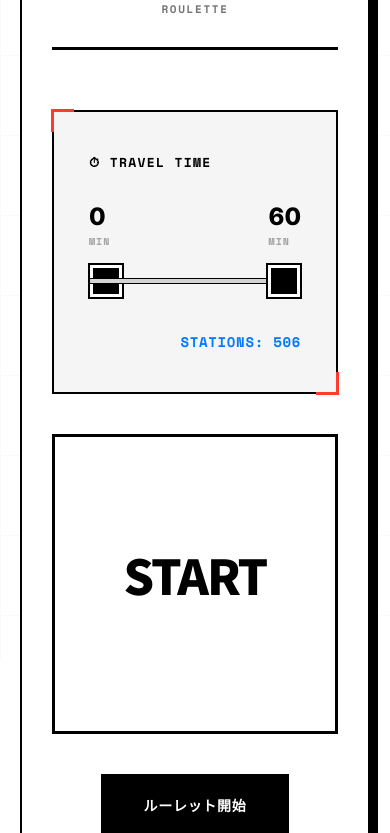
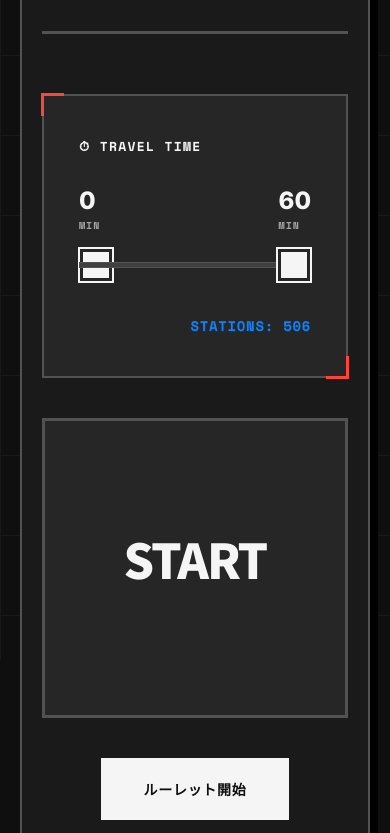
Before and after one commit to hanopome/kansai_station_roulette, a plain HTML site: page index.html in a window 390 px wide. Shown: the part 184-1017 px from the top of the page. Drawn offline with nearby package versions, Linux system fonts and the light colour scheme.

Commit message:
Update index.html

```diff
--- a/index.html
+++ b/index.html
@@ -9,21 +9,21 @@
     <link href="https://fonts.googleapis.com/css2?family=Noto+Sans+JP:wght@300;400;700;900&family=Space+Mono:wght@400;700&family=Inter:wght@300;400;600;800&display=swap" rel="stylesheet">
     <style>
         :root {
-            --black: #000000;
-            --white: #FFFFFF;
-            --gray-100: #F5F5F5;
-            --gray-200: #E5E5E5;
-            --gray-300: #D4D4D4;
-            --gray-400: #A3A3A3;
-            --gray-500: #737373;
-            --gray-600: #525252;
-            --gray-700: #404040;
-            --gray-800: #262626;
-            --gray-900: #171717;
+            /* 黒基調のカラーパレット */
+            --bg-base: #0f0f0f;
+            --bg-panel: #1a1a1a;
+            --bg-surface: #262626;
+
+            --text-main: #f5f5f5;
+            --text-muted: #a3a3a3;
+
+            --border-light: #404040;
+            --border-main: #525252;
+            --border-dark: #000000;
 
             /* 差し色 */
-            --accent-primary: #FF3B30;
-            --accent-secondary: #007AFF;
+            --accent-primary: #FF453A;
+            --accent-secondary: #0A84FF;
         }
 
         * {
@@ -34,8 +34,8 @@
 
         body {
             font-family: 'Noto Sans JP', sans-serif;
-            background: var(--white);
-            color: var(--black);
+            background: var(--bg-base);
+            color: var(--text-main);
             min-height: 100vh;
             display: flex;
             align-items: center;
@@ -53,22 +53,22 @@
             width: 100%;
             height: 100%;
             background-image:
-                linear-gradient(90deg, var(--gray-100) 1px, transparent 1px),
-                linear-gradient(0deg, var(--gray-100) 1px, transparent 1px);
+                linear-gradient(90deg, var(--border-light) 1px, transparent 1px),
+                linear-gradient(0deg, var(--border-light) 1px, transparent 1px);
             background-size: 80px 80px;
-            opacity: 0.5;
+            opacity: 0.2;
             pointer-events: none;
             z-index: 0;
         }
 
         .container {
-            background: var(--white);
-            border: 2px solid var(--black);
+            background: var(--bg-panel);
+            border: 2px solid var(--border-main);
             padding: 60px 50px;
             max-width: 900px;
             width: 100%;
             position: relative;
-            box-shadow: 12px 12px 0 var(--black);
+            box-shadow: 12px 12px 0 var(--border-dark);
             z-index: 1;
             animation: containerEntry 0.8s cubic-bezier(0.16, 1, 0.3, 1);
         }
@@ -77,19 +77,19 @@
             from {
                 opacity: 0;
                 transform: translate(-10px, -10px);
-                box-shadow: 0 0 0 var(--black);
+                box-shadow: 0 0 0 var(--border-dark);
             }
             to {
                 opacity: 1;
                 transform: translate(0, 0);
-                box-shadow: 12px 12px 0 var(--black);
+                box-shadow: 12px 12px 0 var(--border-dark);
             }
         }
 
         .header {
             text-align: center;
             margin-bottom: 60px;
-            border-bottom: 3px solid var(--black);
+            border-bottom: 3px solid var(--border-main);
             padding-bottom: 30px;
             animation: fadeIn 0.6s ease 0.2s backwards;
         }
@@ -105,21 +105,21 @@
             margin-bottom: 8px;
             letter-spacing: -0.03em;
             line-height: 1.1;
-            color: var(--black);
+            color: var(--text-main);
         }
 
         .subtitle {
             font-size: 11px;
             font-weight: 700;
-            color: var(--gray-500);
+            color: var(--text-muted);
             letter-spacing: 0.15em;
             text-transform: uppercase;
             font-family: 'Space Mono', monospace;
         }
 
         .time-filter {
-            background: var(--gray-100);
-            border: 2px solid var(--black);
+            background: var(--bg-surface);
+            border: 2px solid var(--border-main);
             padding: 40px 35px;
             margin-bottom: 40px;
             position: relative;
@@ -158,7 +158,7 @@
         .time-filter h3 {
             font-size: 13px;
             font-weight: 700;
-            color: var(--black);
+            color: var(--text-main);
             margin-bottom: 30px;
             text-align: left;
             text-transform: uppercase;
@@ -172,7 +172,7 @@
             margin-bottom: 20px;
             font-size: 32px;
             font-weight: 900;
-            color: var(--black);
+            color: var(--text-main);
             font-family: 'Inter', sans-serif;
         }
 
@@ -188,7 +188,7 @@
             font-size: 10px;
             font-weight: 700;
             letter-spacing: 0.1em;
-            color: var(--gray-400);
+            color: var(--text-muted);
             font-family: 'Space Mono', monospace;
         }
 
@@ -203,12 +203,12 @@
             appearance: none;
             width: 100%;
             height: 6px;
-            background: var(--gray-300);
+            background: var(--border-light);
             outline: none;
             position: absolute;
             top: 27px;
             pointer-events: none;
-            border: 1px solid var(--black);
+            border: 1px solid var(--border-main);
         }
 
         input[type="range"]::-webkit-slider-thumb {
@@ -216,11 +216,11 @@
             appearance: none;
             width: 32px;
             height: 32px;
-            background: var(--black);
+            background: var(--text-main);
             cursor: pointer;
             pointer-events: all;
-            border: 3px solid var(--white);
-            box-shadow: 0 0 0 2px var(--black);
+            border: 3px solid var(--bg-surface);
+            box-shadow: 0 0 0 2px var(--text-main);
             transition: all 0.2s ease;
         }
 
@@ -236,11 +236,11 @@
         input[type="range"]::-moz-range-thumb {
             width: 32px;
             height: 32px;
-            background: var(--black);
+            background: var(--text-main);
             cursor: pointer;
             pointer-events: all;
-            border: 3px solid var(--white);
-            box-shadow: 0 0 0 2px var(--black);
+            border: 3px solid var(--bg-surface);
+            box-shadow: 0 0 0 2px var(--text-main);
             transition: all 0.2s ease;
         }
 
@@ -261,8 +261,8 @@
             position: absolute;
             top: 27px;
             height: 6px;
-            background: var(--black);
-            border: 1px solid var(--black);
+            background: var(--accent-secondary);
+            border: 1px solid var(--accent-secondary);
             transition: all 0.3s ease;
         }
 
@@ -276,8 +276,8 @@
         }
 
         .roulette-display {
-            background: var(--white);
-            border: 3px solid var(--black);
+            background: var(--bg-surface);
+            border: 3px solid var(--border-main);
             padding: 80px 40px;
             margin-bottom: 40px;
             min-height: 300px;
@@ -288,6 +288,9 @@
             position: relative;
             overflow: hidden;
             animation: scaleIn 0.6s ease 0.6s backwards;
+
+            /* 長い駅名を可変サイズにするためのコンテナクエリ */
+            container-type: inline-size;
         }
 
         @keyframes scaleIn {
@@ -316,18 +319,23 @@
         .station-name {
             font-size: 72px;
             font-weight: 900;
-            color: var(--black);
+            color: var(--text-main);
             text-align: center;
             letter-spacing: -0.04em;
             position: relative;
             z-index: 1;
             font-family: 'Noto Sans JP', sans-serif;
+
+            /* 長い駅名が1行におさまるようにする */
+            white-space: nowrap;
+            width: 100%;
+            transition: font-size 0.1s ease;
         }
 
         .travel-time {
             font-size: 16px;
             font-weight: 700;
-            color: var(--gray-500);
+            color: var(--text-muted);
             margin-top: 20px;
             font-family: 'Space Mono', monospace;
             letter-spacing: 0.05em;
@@ -350,9 +358,9 @@
         }
 
         button {
-            background: var(--black);
-            color: var(--white);
-            border: 3px solid var(--black);
+            background: var(--text-main);
+            color: var(--bg-base);
+            border: 3px solid var(--text-main);
             padding: 22px 50px;
             font-size: 16px;
             font-weight: 700;
@@ -384,6 +392,7 @@
         button:hover:not(:disabled) {
             transform: translate(3px, 3px);
             box-shadow: -3px -3px 0 var(--accent-secondary);
+            color: var(--text-main);
         }
 
         button:hover:not(:disabled)::before {
@@ -404,18 +413,18 @@
         .info {
             margin-top: 40px;
             padding: 30px;
-            background: var(--white);
-            border: 2px solid var(--black);
+            background: var(--bg-surface);
+            border: 2px solid var(--border-main);
             border-left: 6px solid var(--accent-secondary);
             font-size: 13px;
-            color: var(--gray-700);
+            color: var(--text-muted);
             line-height: 1.9;
             font-family: 'Noto Sans JP', sans-serif;
             animation: fadeIn 0.6s ease 1s backwards;
         }
 
         .info strong {
-            color: var(--black);
+            color: var(--text-main);
             font-weight: 700;
             font-size: 14px;
         }
@@ -423,9 +432,9 @@
         .result-info {
             margin-top: 30px;
             padding: 30px;
-            background: var(--black);
-            color: var(--white);
-            border: 3px solid var(--black);
+            background: var(--border-dark);
+            color: var(--text-main);
+            border: 3px solid var(--border-main);
             text-align: center;
             display: none;
             position: relative;
@@ -461,13 +470,13 @@
         .result-title {
             font-size: 24px;
             font-weight: 900;
-            color: var(--white);
+            color: var(--text-main);
             margin-bottom: 15px;
             font-family: 'Noto Sans JP', sans-serif;
         }
 
         .line-info {
-            color: var(--gray-300);
+            color: var(--text-muted);
             font-weight: 400;
             font-size: 14px;
             line-height: 1.8;
@@ -476,12 +485,16 @@
 
         @media (max-width: 768px) {
             .container {
-                padding: 40px 30px;
-                box-shadow: 8px 8px 0 var(--black);
+                padding: 40px 20px;
+                box-shadow: 8px 8px 0 var(--border-dark);
             }
 
             h1 {
                 font-size: 36px;
+            }
+
+            .roulette-display {
+                padding: 60px 20px;
             }
 
             .station-name {
@@ -504,13 +517,13 @@
         }
 
         ::-webkit-scrollbar-track {
-            background: var(--gray-100);
-            border: 1px solid var(--gray-300);
+            background: var(--bg-base);
+            border: 1px solid var(--border-main);
         }
 
         ::-webkit-scrollbar-thumb {
-            background: var(--black);
-            border: 3px solid var(--gray-100);
+            background: var(--border-light);
+            border: 3px solid var(--bg-base);
         }
 
         ::-webkit-scrollbar-thumb:hover {
@@ -1116,6 +1129,23 @@
             stationCount.textContent = `STATIONS: ${filtered.length}`;
         }
 
+        // 長い駅名が1行に収まるようにコンテナクエリを活用してフォントサイズを動的に計算・適用する関数
+        function adjustFontSizeForStation(name) {
+            const display = document.getElementById('stationDisplay');
+            const len = name.length;
+
+            // 画面幅に応じて最大フォントサイズを決定
+            const maxFontSize = window.innerWidth <= 768 ? 48 : 72;
+
+            if (len >= 6) {
+                // 文字数に応じてフォントサイズを可変にする (85を文字数で割った値をコンテナ幅(%相当)とする)
+                display.style.fontSize = `clamp(16px, ${85 / len}cqw, ${maxFontSize}px)`;
+            } else {
+                display.style.fontSize = ''; // CSS定義に戻す
+            }
+            display.textContent = name;
+        }
+
         minTimeSlider.addEventListener('input', updateSliders);
         maxTimeSlider.addEventListener('input', updateSliders);
 
@@ -1131,7 +1161,6 @@
 
             isSpinning = true;
             const button = document.getElementById('startButton');
-            const display = document.getElementById('stationDisplay');
             const travelTime = document.getElementById('travelTime');
             const resultInfo = document.getElementById('resultInfo');
 
@@ -1145,7 +1174,9 @@
 
             spinInterval = setInterval(() => {
                 const randomStation = filteredStations[Math.floor(Math.random() * filteredStations.length)];
-                display.textContent = randomStation.name;
+
+                // 動的フォントサイズ適用と駅名表示
+                adjustFontSizeForStation(randomStation.name);
                 travelTime.textContent = `FROM KYOBASHI: ${randomStation.time} MIN`;
 
                 if (Date.now() - startTime > spinDuration) {
@@ -1157,7 +1188,6 @@
         function stopRoulette(filteredStations) {
             clearInterval(spinInterval);
 
-            const display = document.getElementById('stationDisplay');
             const travelTime = document.getElementById('travelTime');
             const button = document.getElementById('startButton');
             const resultInfo = document.getElementById('resultInfo');
@@ -1165,7 +1195,9 @@
             const lineInfo = document.getElementById('lineInfo');
 
             const finalStation = filteredStations[Math.floor(Math.random() * filteredStations.length)];
-            display.textContent = finalStation.name;
+
+            // 最終決定駅の表示とフォントサイズ適用
+            adjustFontSizeForStation(finalStation.name);
             travelTime.textContent = `FROM KYOBASHI: ${finalStation.time} MIN`;
             rouletteDisplay.classList.remove('spinning');
 
```
